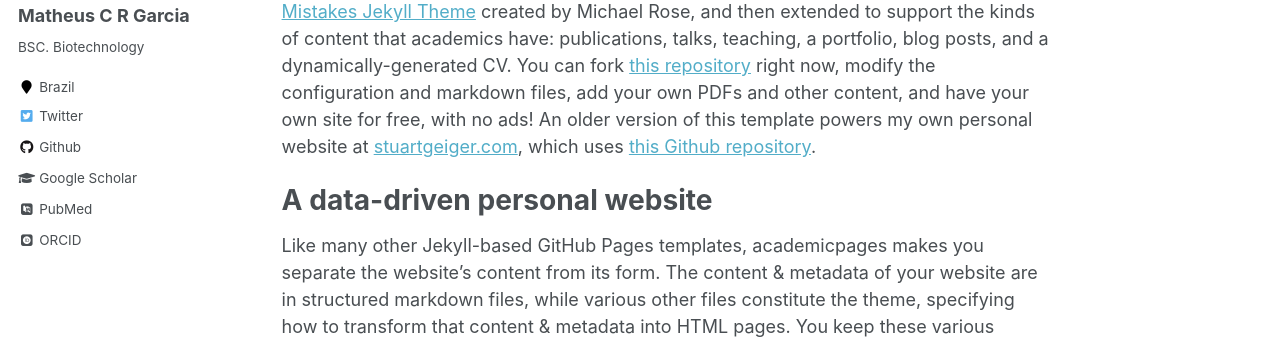
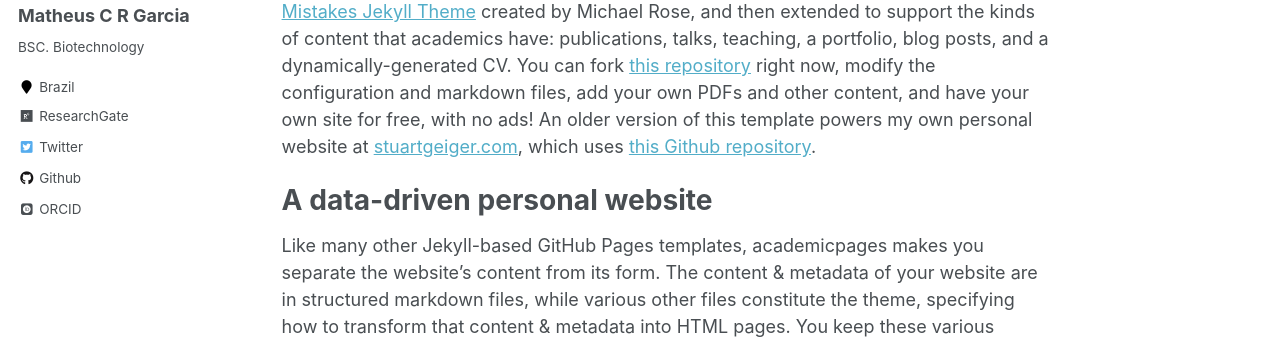
Before and after one commit to matheuscrgarcia/matheuscrgarcia.github.io, a Jekyll site: the page built from _pages/about.md, in a window 1280 px wide. Shown: the part 298-637 px from the top of the page. Built offline with Jekyll 4.4.1, drawn with Linux system fonts in a browser that asks for light colours; some web fonts are replaced; part of the change alters nothing that is shown.

Commit message:
Update _config.yml

```diff
--- a/_config.yml
+++ b/_config.yml
@@ -85,10 +85,10 @@ author:
   bio              : "BSC. Biotechnology"
   location         : "Brazil"
   employer         :
-  pubmed           : "N/A"
-  googlescholar    : "N/A"
+  pubmed           :
+  googlescholar    :
   email            :
-  researchgate     :  # example: "N/A"
+  researchgate     : "https://www.researchgate.net/profile/Matheus-Cesar-Garcia"
   uri              :
   bitbucket        :
   codepen          :
@@ -103,7 +103,7 @@ author:
   impactstory      :
   lastfm           :
   linkedin         :
-  orcid            : "http://orcid.org/yourorcidurl"
+  orcid            : "https://orcid.org/0000-0002-0392-3797"
   pinterest        :
   soundcloud       :
   stackoverflow    :
```
